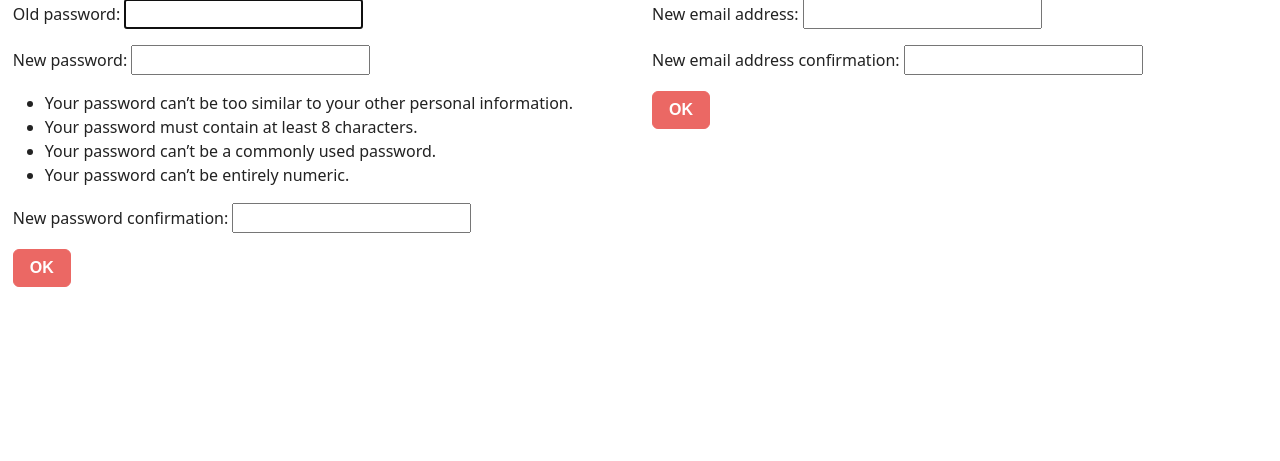
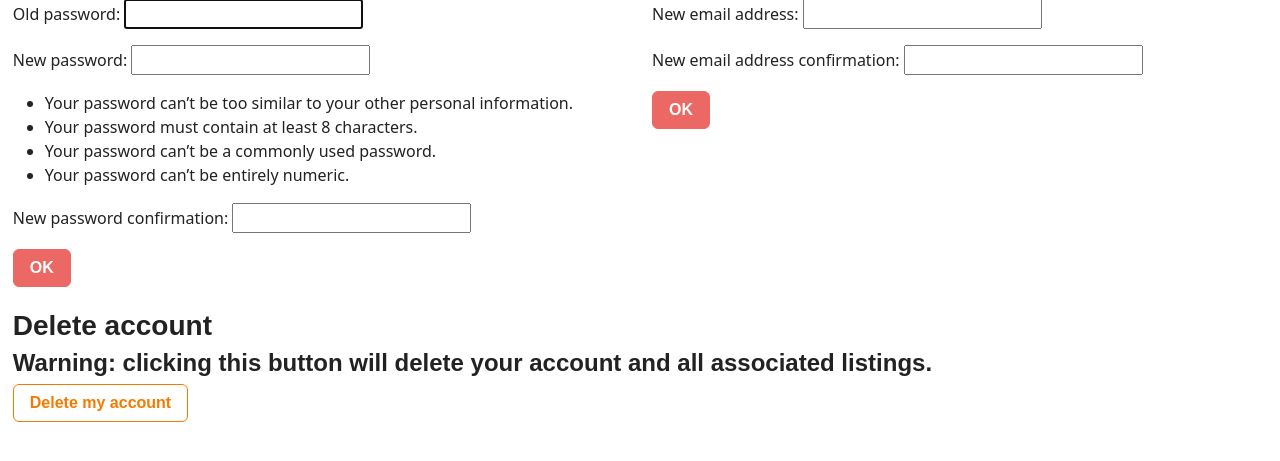
Before and after one commit to Daniel-Ax/HaladoSzt, a Django app: page /settings/ in a window 1280 px wide. Shown: the part 155-616 px from the top of the page. Run offline with Django 4.2, Linux system fonts and the light colour scheme; the visitor is signed in with stand-in values (Sample User, id 1); some libraries are stand-ins or nearby versions; some web fonts are replaced.

Commit message:
Added user deletion and minor styling fix

```diff
--- a/TextbookMarketplace/TextbookMarketplaceApp/templates/registration.html
+++ b/TextbookMarketplace/TextbookMarketplaceApp/templates/registration.html
@@ -10,6 +10,7 @@
             <div class="form-group">
                 {% for field in form %}
                     <label for="{{ field.id_for_label }}">{{ field.label }}</label>
+                    <br />
                     {{ field.errors }}
                     {{ field }}
                     <br>
@@ -18,6 +19,7 @@
                     </div>
                 {% endfor %}
             </div>
+            <br />
             <button type="submit" class="btn btn-primary">Register</button>
         </form>
     </div>
--- a/TextbookMarketplace/TextbookMarketplaceApp/templates/settings.html
+++ b/TextbookMarketplace/TextbookMarketplaceApp/templates/settings.html
@@ -22,4 +22,13 @@
             </form>
         </div>
     </div>
+    <br />
+    <div class="row">
+        <h3>Delete account</h3>
+        <h4>Warning: clicking this button will delete your account and all associated listings.</h4>
+        <form method="post" class="form">
+            {% csrf_token %}
+            <button type="submit" name="deluser" class="btn btn-outline-danger">Delete my account</button>
+        </form>
+    </div>
 {% endblock %}
--- a/TextbookMarketplace/TextbookMarketplaceApp/views.py
+++ b/TextbookMarketplace/TextbookMarketplaceApp/views.py
@@ -1,6 +1,6 @@
 import os
 
-from django.contrib.auth import login as auth_login, logout, login, update_session_auth_hash
+from django.contrib.auth import login as auth_login, logout, login, update_session_auth_hash, get_user_model
 from django.contrib.auth.forms import AuthenticationForm, PasswordChangeForm
 from django.contrib.auth.mixins import LoginRequiredMixin
 from django.core.exceptions import PermissionDenied
@@ -135,6 +135,12 @@ class SettingsView(LoginRequiredMixin, View):
             if form_emailchange.is_valid():
                 form_emailchange.save()
                 return redirect('index')
+        elif "deluser" in request.POST:
+            user_pk = request.user.pk
+            logout(request)
+            User = get_user_model()
+            User.objects.filter(pk=user_pk).delete()
+            return redirect('index')
         return render(request, self.template_name, {
             'form_pwdchange': form_pwdchange,
             'form_emailchange': form_emailchange})
```
